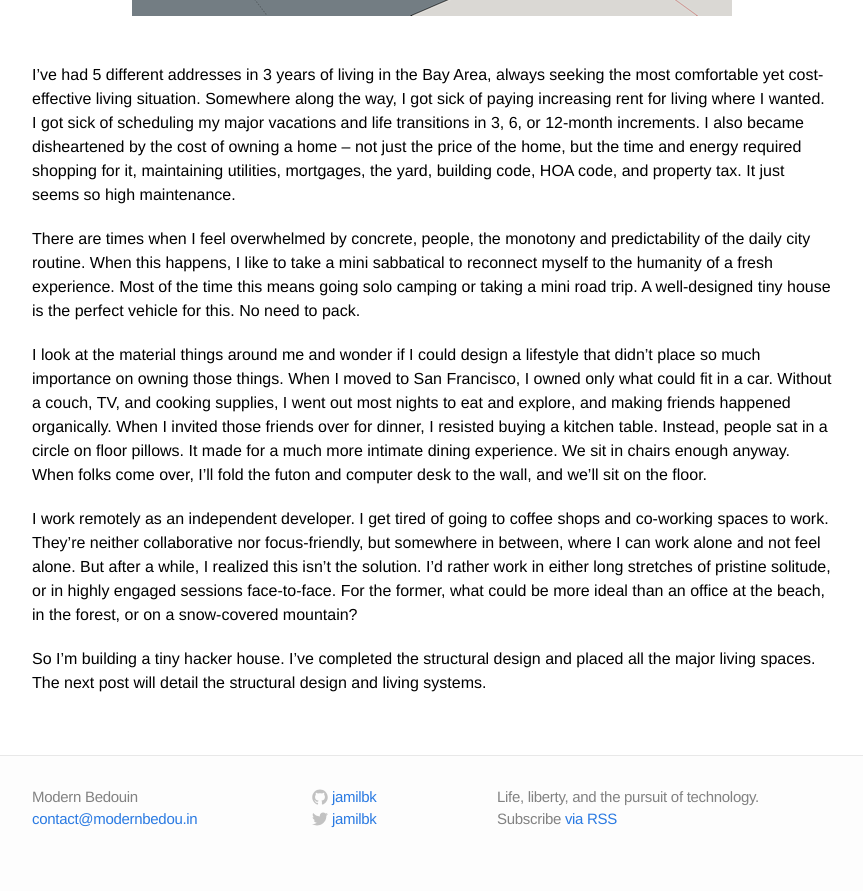
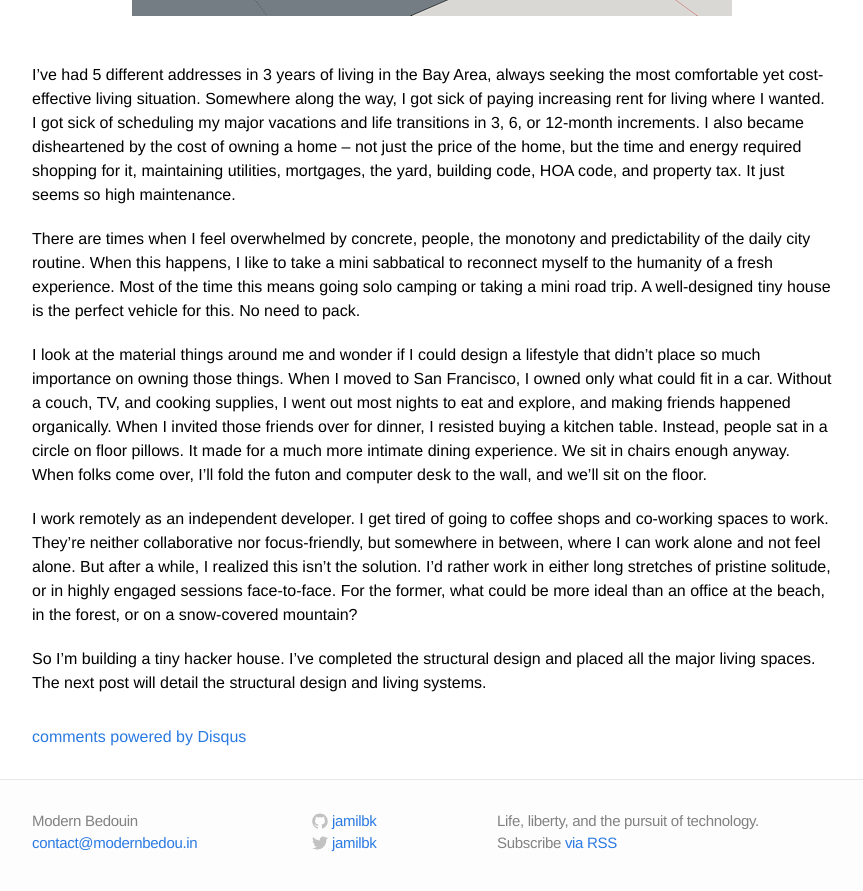
Before and after one commit to jamilbk/modernbedou.in, a Jekyll site: the page built from _posts/2014-08-04-i'm-building-a-tiny-hacker-house.markdown, in a window 1280 px wide and 900 px high, scrolled down 958 px. Shown: the top 891 px of the window, without its empty margins (208-1071 px from the left). Built offline with Jekyll 4.4.1, drawn with Linux system fonts in a browser that asks for light colours; comment, search, counter and statistics services are not loaded; some of the changed lines change nothing that is shown.

Commit message:
disqus comments

```diff
--- /dev/null
+++ b/_includes/comments.html
@@ -0,0 +1,14 @@
+<div id="disqus_thread"></div>
+<script type="text/javascript">
+    /* * * CONFIGURATION VARIABLES: EDIT BEFORE PASTING INTO YOUR WEBPAGE * * */
+    var disqus_shortname = 'modernbedouin'; // required: replace example with your forum shortname
+
+    /* * * DON'T EDIT BELOW THIS LINE * * */
+    (function() {
+        var dsq = document.createElement('script'); dsq.type = 'text/javascript'; dsq.async = true;
+        dsq.src = '//' + disqus_shortname + '.disqus.com/embed.js';
+        (document.getElementsByTagName('head')[0] || document.getElementsByTagName('body')[0]).appendChild(dsq);
+    })();
+</script>
+<noscript>Please enable JavaScript to view the <a href="http://disqus.com/?ref_noscript">comments powered by Disqus.</a></noscript>
+<a href="http://disqus.com" class="dsq-brlink">comments powered by <span class="logo-disqus">Disqus</span></a>
--- a/_layouts/post.html
+++ b/_layouts/post.html
@@ -34,3 +34,5 @@
     {% endif %}
   </ul>
 </nav>
+
+{% if page.comments %}{% include comments.html %}{% endif %}
--- a/_posts/2014-08-04-i'm-building-a-tiny-hacker-house.markdown
+++ b/_posts/2014-08-04-i'm-building-a-tiny-hacker-house.markdown
@@ -1,6 +1,7 @@
 ---
 layout: post
 title: "I'm building a tiny hacker house"
+comments: true
 date: 2014-08-04
 tags: tiny hacker house
 ---
```
